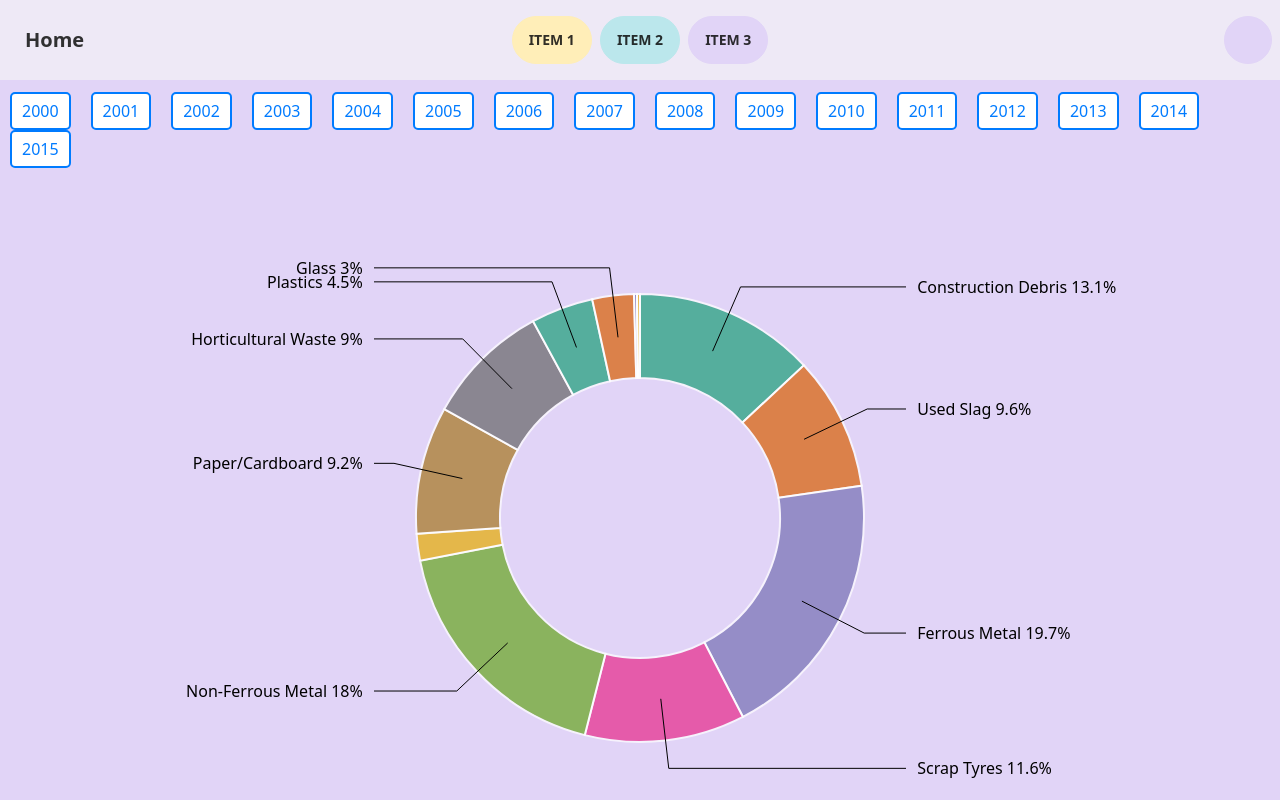
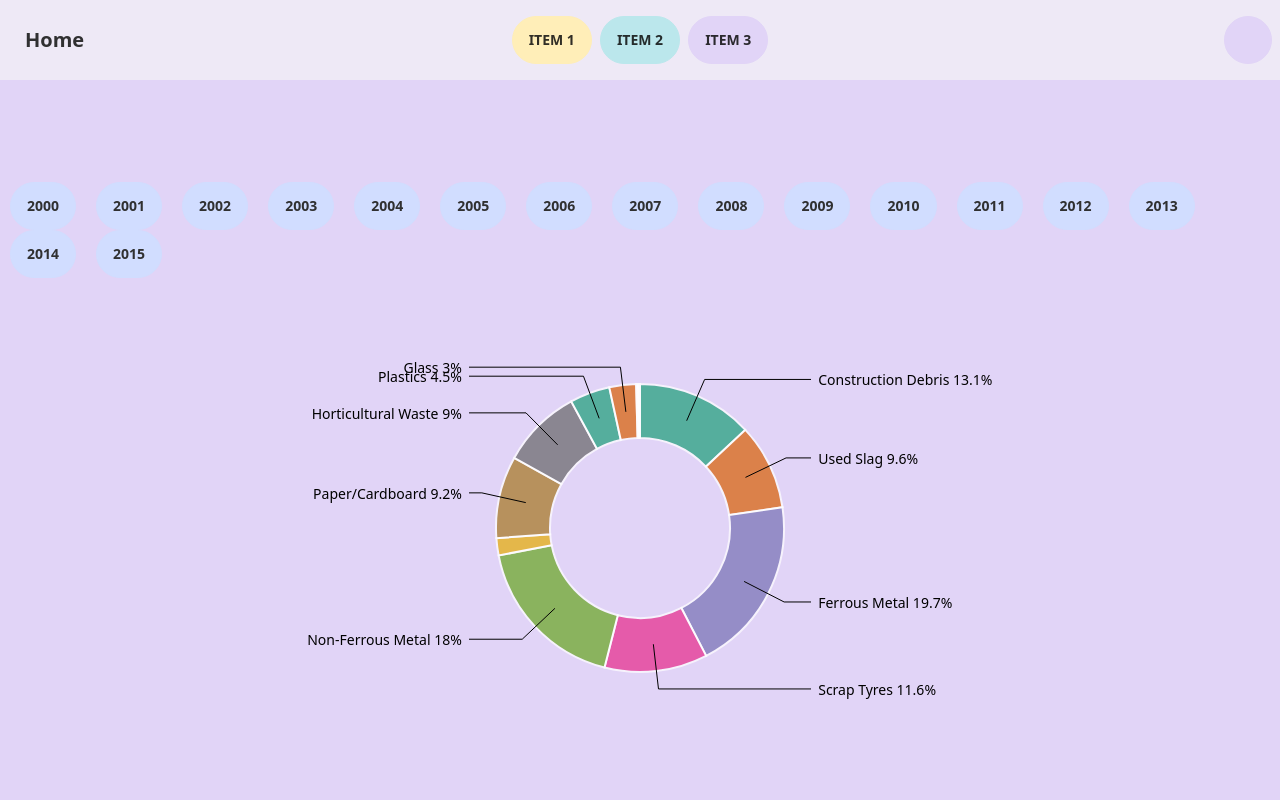
Before and after one commit to 9vek/IN6221-Group-Project, a Vue app: page /3 in a window 1280 px wide. Built offline with nearby package versions, Linux system fonts and the light colour scheme; some icons are missing.

Commit message:
add animation for donut

```diff
--- a/src/components/charts/DonutChart.vue
+++ b/src/components/charts/DonutChart.vue
@@ -25,8 +25,8 @@ const drawTest = (file: String) => {
 
 
 // set the dimensions and margins of the graph
-const width = 1000,
-    height = 700,
+const width = 900,
+    height = 500,
     margin = 70;
 
 // The radius of the pieplot is half the width or half the height (smallest one). I subtract a bit of margin.
@@ -70,6 +70,14 @@ svg
   .attr("stroke", "white")
   .style("stroke-width", "2px")
   .style("opacity", 0.7)
+  .transition()
+    .duration(1000)
+    .attrTween("d", function(d) {
+        const interpolate = d3.interpolate({ startAngle: 0, endAngle: 0 }, d);
+        return function(t) {
+          return arc(interpolate(t));
+        };
+      });
 
 // Add the polylines between chart and labels:
 svg
@@ -88,6 +96,11 @@ svg
       posC[0] = radius * 0.95 * (midangle < Math.PI ? 1 : -1); // multiply by 1 or -1 to put it on the right or on the left
       return [posA, posB, posC]
     })
+    .style("opacity", 0) // Set initial opacity to 0
+      .transition()
+      .duration(1000)
+      .style("opacity", 1); // Transition opacity to 1
+
 
 // Add the polylines between chart and labels:
 svg
@@ -106,6 +119,11 @@ svg
         const midangle = d.startAngle + (d.endAngle - d.startAngle) / 2
         return (midangle < Math.PI ? 'start' : 'end')
     })
+    .style("font-size", "14px")  // 设置字体大小为12像素
+    .style("opacity", 0) // Set initial opacity to 0
+    .transition()
+    .duration(1000)
+    .style("opacity", 1); // Transition opacity to 1
   })
 }
 
@@ -118,22 +136,22 @@ onMounted(() => {
 <template>
    <div id="chart-container">
     <div id="button-container">
-      <button class="chart-button" @click="drawTest(props.file + '2000.csv')">2000</button>
-      <button class="chart-button" @click="drawTest(props.file + '2001.csv')">2001</button>
-      <button class="chart-button" @click="drawTest(props.file + '2002.csv')">2002</button>
-      <button class="chart-button" @click="drawTest(props.file + '2003.csv')">2003</button>
-      <button class="chart-button" @click="drawTest(props.file + '2004.csv')">2004</button>
-      <button class="chart-button" @click="drawTest(props.file + '2005.csv')">2005</button>
-      <button class="chart-button" @click="drawTest(props.file + '2006.csv')">2006</button>
-      <button class="chart-button" @click="drawTest(props.file + '2007.csv')">2007</button>
-      <button class="chart-button" @click="drawTest(props.file + '2008.csv')">2008</button>
-      <button class="chart-button" @click="drawTest(props.file + '2009.csv')">2009</button>
-      <button class="chart-button" @click="drawTest(props.file + '2010.csv')">2010</button>
-      <button class="chart-button" @click="drawTest(props.file + '2011.csv')">2011</button>
-      <button class="chart-button" @click="drawTest(props.file + '2012.csv')">2012</button>
-      <button class="chart-button" @click="drawTest(props.file + '2013.csv')">2013</button>
-      <button class="chart-button" @click="drawTest(props.file + '2014.csv')">2014</button>
-      <button class="chart-button" @click="drawTest(props.file + '2015.csv')">2015</button>
+      <button class="btn" @click="drawTest(props.file + '2000.csv')">2000</button>
+      <button class="btn" @click="drawTest(props.file + '2001.csv')">2001</button>
+      <button class="btn" @click="drawTest(props.file + '2002.csv')">2002</button>
+      <button class="btn" @click="drawTest(props.file + '2003.csv')">2003</button>
+      <button class="btn" @click="drawTest(props.file + '2004.csv')">2004</button>
+      <button class="btn" @click="drawTest(props.file + '2005.csv')">2005</button>
+      <button class="btn" @click="drawTest(props.file + '2006.csv')">2006</button>
+      <button class="btn" @click="drawTest(props.file + '2007.csv')">2007</button>
+      <button class="btn" @click="drawTest(props.file + '2008.csv')">2008</button>
+      <button class="btn" @click="drawTest(props.file + '2009.csv')">2009</button>
+      <button class="btn" @click="drawTest(props.file + '2010.csv')">2010</button>
+      <button class="btn" @click="drawTest(props.file + '2011.csv')">2011</button>
+      <button class="btn" @click="drawTest(props.file + '2012.csv')">2012</button>
+      <button class="btn" @click="drawTest(props.file + '2013.csv')">2013</button>
+      <button class="btn" @click="drawTest(props.file + '2014.csv')">2014</button>
+      <button class="btn" @click="drawTest(props.file + '2015.csv')">2015</button>
     </div>
     <div id="donutChart"></div>
   </div>
@@ -154,21 +172,6 @@ button {
   margin: 0 10px;
 }
 
-.chart-button {
-  border: 2px solid #007bff;
-  border-radius: 5px;
-  background-color: white;
-  color: #007bff;
-  padding: 5px 10px;
-  cursor: pointer;
-  transition: background-color 0.3s, color 0.3s;
-}
-
-.chart-button:hover {
-  background-color: #007bff;
-  color: white;
-}
-
 #donutChart {
   width: 90%;
   display: flex;
```
